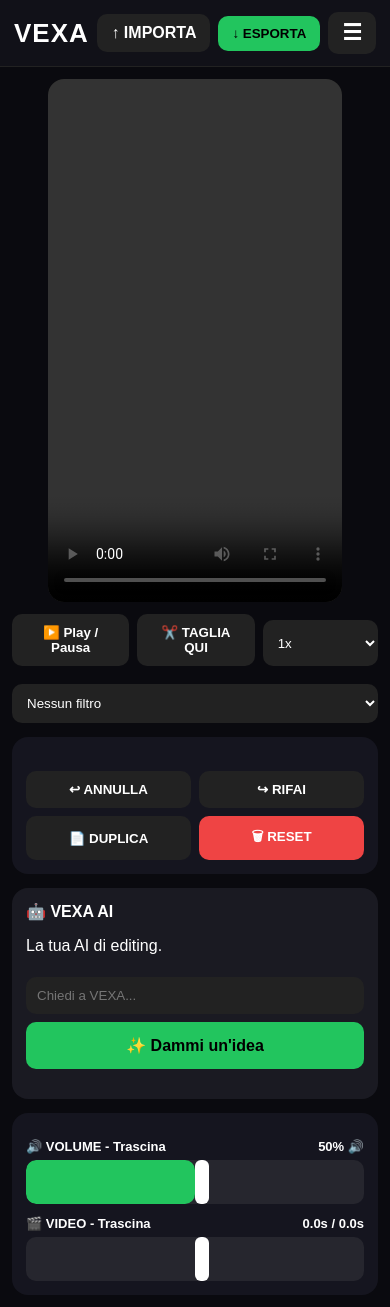
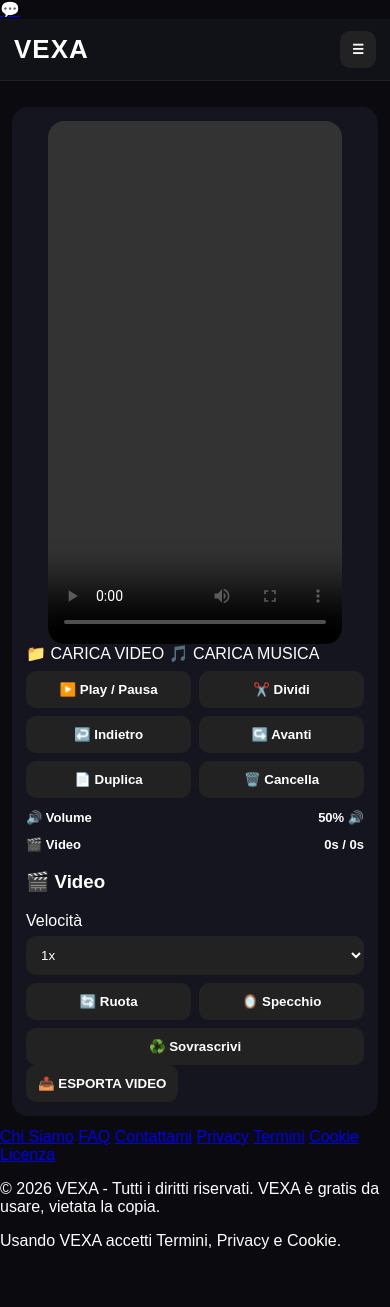
Before and after one commit to Robert755429/vexa, a plain HTML site: page vexa/index.html in a window 390 px wide. After the commit the page ends 1266 px from the top, so only its background shows below. Drawn offline with Linux system fonts and the light colour scheme.

Commit message:
Enhance index.html with new title and sidebar options
Updated the title and added a WhatsApp contact link. Enhanced the sidebar menu with additional options and improved the layout of the video and audio sections.

```diff
--- a/vexa/index.html
+++ b/vexa/index.html
@@ -3,86 +3,119 @@
 <head>
 <meta charset="UTF-8">
 <meta name="viewport" content="width=device-width, initial-scale=1.0">
-<title>VEXA</title>
+<title>VEXA - Editor Video Gratis</title>
 <link rel="stylesheet" href="css/style.css">
 </head>
 <body>
 
+<a class="wa-float" href="https://wa.me/393887347002?text=Ciao%20VEXA!%20Ho%20una%20domanda" target="_blank">💬</a>
+
 <header class="topbar">
   <div class="logo">VEXA</div>
-<div class="top-actions">
-<label class="btn-import">↑ IMPORTA<input type="file" id="videoInput" accept="video/*" hidden></label>
-<button class="btn-export" onclick="exportVideo()">↓ ESPORTA</button>
-<button class="btn-menu" onclick="toggleMenu()">☰</button>
-</div>
+  <button class="menu-btn" onclick="toggleMenu()">☰</button>
 </header>
 
-<div id="sidebar" class="sidebar">
-<button onclick="showSection('video');toggleMenu()">🎬 Video / Tagli</button>
-<button onclick="showSection('audio');toggleMenu()">🎵 Musica</button>
-<button onclick="showSection('testo');toggleMenu()">✏️ Testo</button>
+<div id="overlayMenu" class="overlay" onclick="toggleMenu()"></div>
+<aside id="sidebar" class="sidebar">
+  <button class="close-btn" onclick="toggleMenu()">✕</button>
+  <h3>Menu VEXA</h3>
+  <button onclick="showSection('video');toggleMenu()">🎬 Video</button>
+  <button onclick="showSection('audio');toggleMenu()">🎵 Audio</button>
+  <button onclick="showSection('testo');toggleMenu()">✍️ Testo</button>
   <button onclick="showSection('effetti');toggleMenu()">✨ Effetti</button>
   <button onclick="showSection('ai');toggleMenu()">🤖 AI</button>
-</div>
-<div id="overlayMenu" class="overlay-menu" onclick="toggleMenu()"></div>
+  <hr>
+  <a href="chi-siamo.html">Chi Siamo</a>
+  <a href="faq.html">FAQ</a>
+  <a href="contattami.html">Contattami</a>
+  <a href="privacy.html">Privacy</a>
+  <a href="termini.html">Termini</a>
+  <a href="cookie.html">Cookie</a>
+</aside>
 
 <div class="main">
+  <div class="card">
     <div class="video-wrap">
-<video id="video" playsinline controls></video>
-<div id="overlayText"></div>
-<div id="stickerLayer"></div>
+      <video id="video" controls playsinline></video>
+      <div id="overlayText" class="overlay-text"></div>
+      <div id="stickerLayer" class="sticker-layer"></div>
+    </div>
+    <audio id="music"></audio>
+
+    <label class="upload">📁 CARICA VIDEO <input type="file" id="videoInput" accept="video/*" hidden></label>
+    <label class="upload">🎵 CARICA MUSICA <input type="file" id="musicInput" accept="audio/*" hidden></label>
+
+    <div class="row">
+      <button onclick="togglePlay()">▶️ Play / Pausa</button>
+      <button onclick="splitClip()">✂️ Dividi</button>
+    </div>
+    <div class="row">
+      <button onclick="undo()">↩️ Indietro</button>
+      <button onclick="redo()">↪️ Avanti</button>
+      <button onclick="duplicateClip()">📄 Duplica</button>
+      <button onclick="clearAll()">🗑️ Cancella</button>
     </div>
 
-<div class="controls">
-<button onclick="togglePlay()">▶️ Play / Pausa</button>
-<button onclick="splitClip()">✂️ TAGLIA QUI</button>
+    <div id="clips" class="clips"></div>
+
+    <div class="bar-label"><span>🔊 Volume</span><span id="volText">50% 🔊</span></div>
+    <div class="bar" id="volBar"><div class="fill" id="volFill" style="width:50%"></div><div class="handle" id="volHandle" style="left:calc(50% - 7px)"></div></div>
+
+    <div class="bar-label"><span>🎬 Video</span><span id="videoText">0s / 0s</span></div>
+    <div class="bar" id="videoBar"><div class="fill" id="videoFill" style="width:0%"></div><div class="handle" id="videoHandle" style="left:0"></div></div>
+
+    <div id="sec-video" class="section">
+      <h3>🎬 Video</h3>
+      <label>Velocità</label>
       <select id="speed" onchange="setSpeed()"><option value="0.5">0.5x</option><option value="1" selected>1x</option><option value="1.5">1.5x</option><option value="2">2x</option></select>
-</div>
-<div class="controls">
-<select id="filter" onchange="setFilter()"><option value="none">Nessun filtro</option><option value="grayscale(1)">Bianco e Nero</option><option value="sepia(1)">Vintage</option><option value="saturate(1.8) contrast(1.2)">Vivido</option><option value="blur(3px)">Blur</option><option value="hue-rotate(90deg) saturate(1.5)">Neon</option></select>
+      <div class="row"><button onclick="rotateVideo()">🔄 Ruota</button><button onclick="mirrorVideo()">🪞 Specchio</button><button onclick="overwriteClip()">♻️ Sovrascrivi</button></div>
     </div>
 
-<div id="sec-video">
-<div class="card"><div id="clips" class="timeline"></div>
-<div class="row"><button onclick="undo()">↩ ANNULLA</button><button onclick="redo()">↪ RIFAI</button><button onclick="duplicateClip()">📄 DUPLICA</button><button class="red" onclick="clearAll()">🗑 RESET</button></div>
+    <div id="sec-audio" class="section" style="display:none">
+      <h3>🎵 Audio</h3>
+      <div class="row"><button onclick="playMusic()">▶️ Musica</button><button onclick="stopMusic()">⏹️ Stop</button><button onclick="toggleLoop()">🔁 Loop: <span id="loopTxt">OFF</span></button></div>
+    </div>
+
+    <div id="sec-testo" class="section" style="display:none">
+      <h3>✍️ Testo</h3>
+      <input type="text" id="textInput" placeholder="Scrivi il testo..." oninput="updateText()">
+      <select id="fontSel" onchange="updateText()"><option value="Arial">Arial</option><option value="Impact">Impact</option><option value="Comic Sans MS">Comic</option></select>
+      <select id="colorSel" onchange="updateText()"><option value="white">Bianco</option><option value="yellow">Giallo</option><option value="#a855f7">Viola</option><option value="#22c55e">Verde</option></select>
+      <select id="posSel" onchange="updateText()"><option value="10%">Alto</option><option value="45%">Centro</option><option value="80%">Basso</option></select>
+      <div class="row"><button onclick="toggleKaraoke()">🎤 Karaoke</button><button onclick="clearText()">❌ Togli testo</button></div>
+      <div class="stickers"><button onclick="addSticker('🔥')">🔥</button><button onclick="addSticker('😂')">😂</button><button onclick="addSticker('❤️')">❤️</button><button onclick="addSticker('😱')">😱</button><button onclick="addSticker('💀')">💀</button></div>
+    </div>
+
+    <div id="sec-effetti" class="section" style="display:none">
+      <h3>✨ Effetti</h3>
+      <select id="filter" onchange="setFilter()"><option value="none">Nessuno</option><option value="grayscale(1)">Bianco e Nero</option><option value="sepia(1)">Sepia</option><option value="contrast(1.5)">Contrasto</option><option value="saturate(2)">Super Colore</option></select>
+    </div>
+
+    <div id="sec-ai" class="section" style="display:none">
+      <h3>🤖 VEXA AI</h3>
+      <input type="text" id="aiInput" placeholder="Chiedi a VEXA AI... es. come faccio virale?">
+      <button onclick="askAI()">Chiedi a VEXA AI</button>
+      <p id="aiOut" class="ai-out">🤖 Ciao! Chiedimi come fare virale.</p>
+    </div>
+
+    <button class="export" onclick="exportVideo()">📤 ESPORTA VIDEO</button>
   </div>
 </div>
 
-<div id="sec-audio" style="display:none">
-<div class="card"><b>🎵 MUSICA</b><input type="file" id="musicInput" accept="audio/*"><audio id="music"></audio>
-<div class="row"><button class="green" onclick="playMusic()">▶️ PLAY</button><button class="red" onclick="stopMusic()">⏹ STOP</button><button onclick="toggleLoop()">🔁 LOOP: <span id="loopTxt">OFF</span></button></div>
+<footer class="footer">
+  <div class="footer-links">
+    <a href="chi-siamo.html">Chi Siamo</a>
+    <a href="faq.html">FAQ</a>
+    <a href="contattami.html">Contattami</a>
+    <a href="privacy.html">Privacy</a>
+    <a href="termini.html">Termini</a>
+    <a href="cookie.html">Cookie</a>
+    <a href="LICENSE.txt">Licenza</a>
   </div>
-</div>
+  <p>© 2026 VEXA - Tutti i diritti riservati. VEXA è gratis da usare, vietata la copia.</p>
+  <p class="footer-small">Usando VEXA accetti Termini, Privacy e Cookie.</p>
+</footer>
 
-<div id="sec-testo" style="display:none">
-<div class="card"><b>✏️ TESTO + KARAOKE</b><input type="text" id="textInput" placeholder="Scrivi testo..." oninput="updateText()">
-<div class="row"><select id="fontSel" onchange="updateText()"><option value="Arial Black">TikTok Bold</option><option value="Impact">Impact</option><option value="Georgia">Serif</option><option value="Courier New">Typewriter</option></select><input type="color" id="colorSel" value="#ffffff" onchange="updateText()"><select id="posSel" onchange="updateText()"><option value="72%">Sotto</option><option value="45%">Centro</option><option value="15%">Sopra</option></select></div>
-<div class="row"><button onclick="toggleKaraoke()">🎤 KARAOKE</button><button onclick="clearText()">❌ TOGLI TESTO</button></div>
-</div>
-</div>
-
-<div id="sec-effetti" style="display:none">
-<div class="card"><b>✨ EFFETTI</b><div class="row"><button onclick="rotateVideo()">🔄 RUOTA</button><button onclick="mirrorVideo()">🪞 SPECCHIA</button></div>
-<div class="row"><button onclick="addSticker('🔥')">🔥</button><button onclick="addSticker('😂')">😂</button><button onclick="addSticker('❤️')">❤️</button><button onclick="addSticker('⭐')">⭐</button></div>
-</div>
-</div>
-
-<div id="sec-ai">
-<div class="card ai-card"><b>🤖 VEXA AI</b><p>La tua AI di editing.</p>
-<input type="text" id="aiInput" placeholder="Chiedi a VEXA...">
-<button class="green big" onclick="askAI()">✨ Dammi un'idea</button>
-<p id="aiOut"></p>
-</div>
-</div>
-
-<div class="bar-box">
-<div class="bar-label"><b>🔊 VOLUME - Trascina</b><span id="volText">50% 🔊</span></div>
-<div class="bar-track" id="volBar"><div class="bar-fill" id="volFill"></div><div class="bar-handle" id="volHandle"></div></div>
-<div class="bar-label"><b>🎬 VIDEO - Trascina</b><span id="videoText">0.0s / 0.0s</span></div>
-<div class="bar-track" id="videoBar"><div class="bar-fill video-fill" id="videoFill"></div><div class="bar-handle" id="videoHandle"></div></div>
-</div>
-
-</div>
 <script src="js/editor.js"></script>
 <script src="js/main.js"></script>
 </body>
```
Lines whose indentation alone changed are shown as unchanged.
